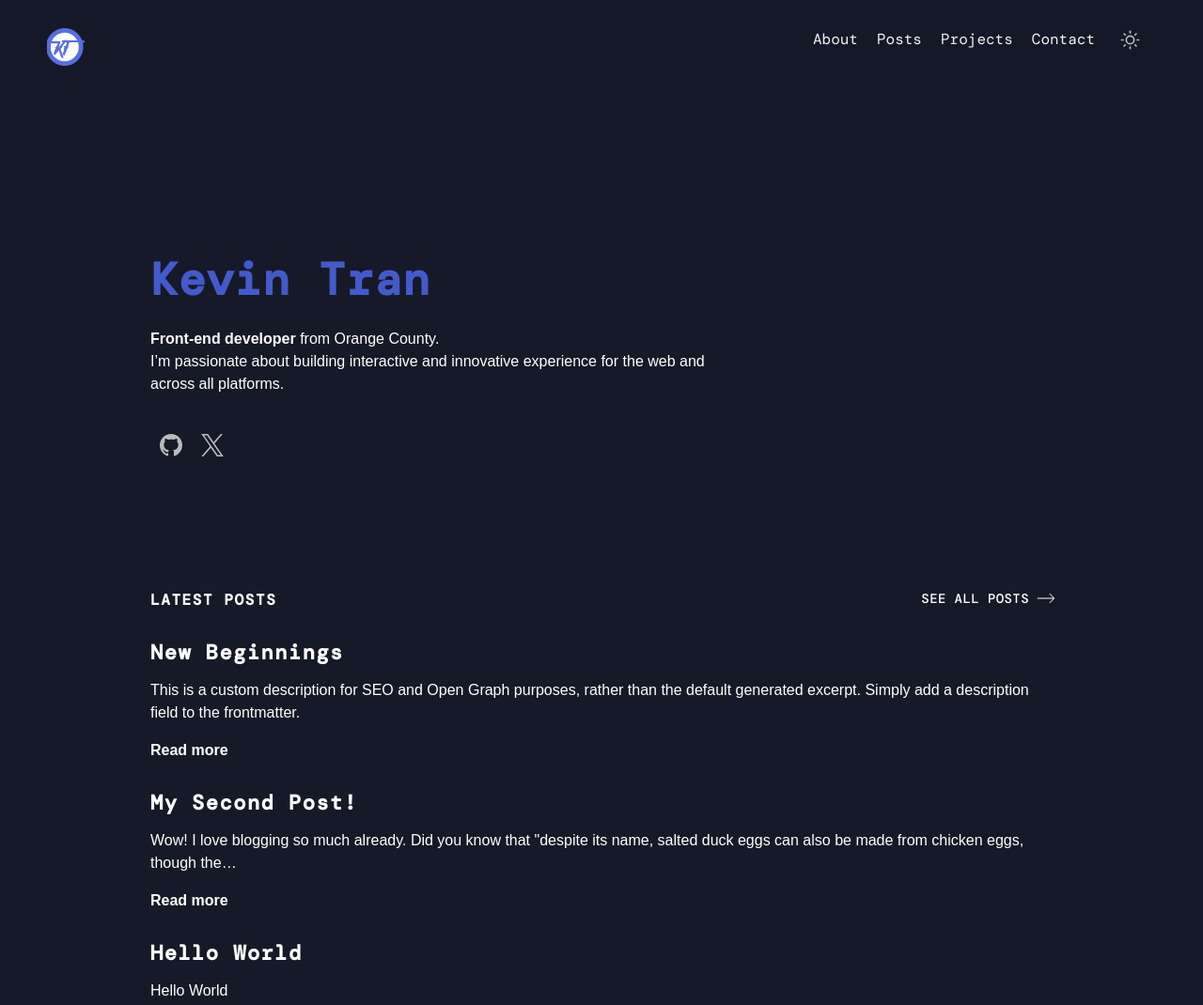
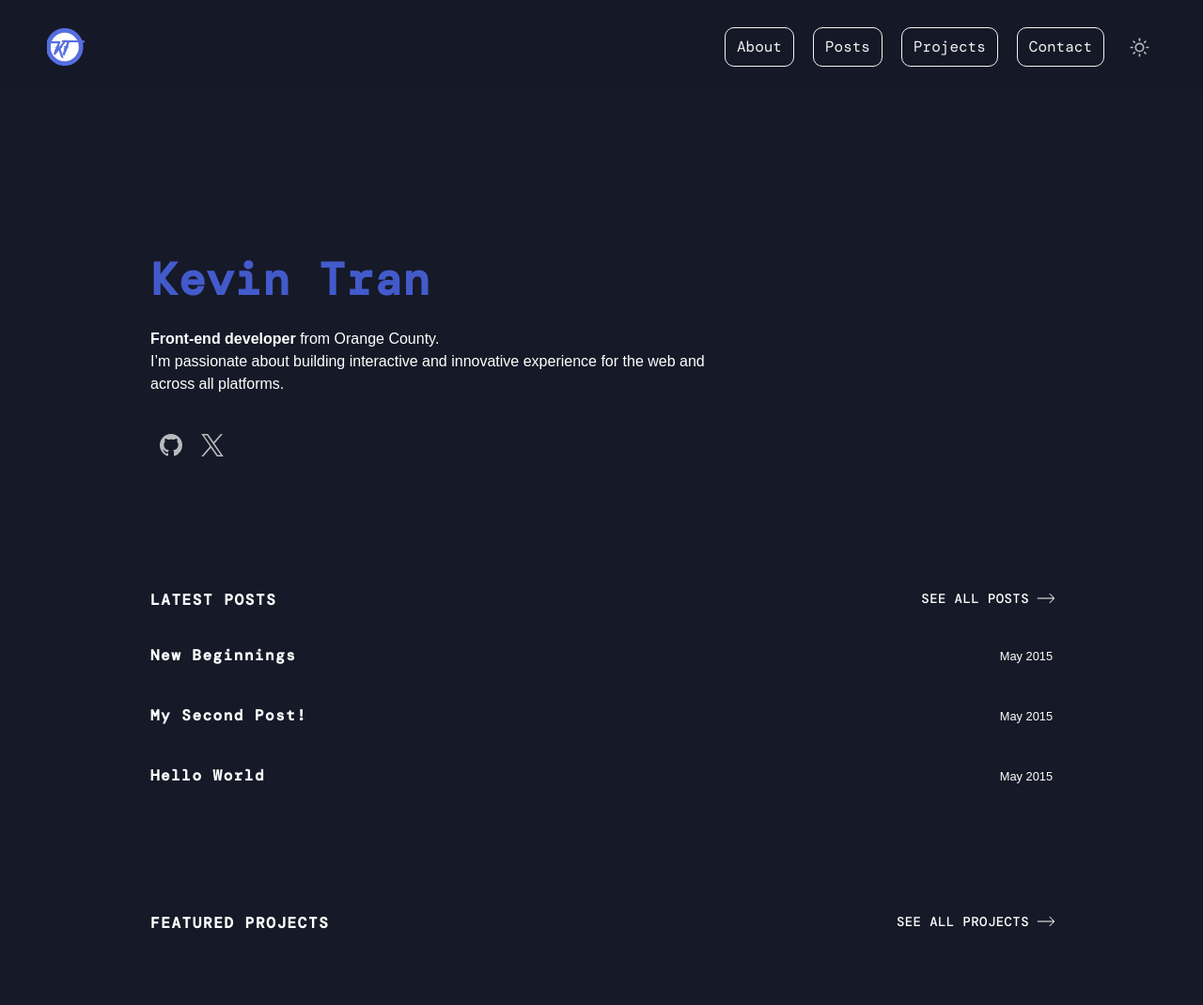
Before and after one commit to nivekt24/kevin-blog, a Gatsby site: page / in a window 1280 px wide. Shown: the top 1070 px of the page at 94% size. Built offline with nearby package versions, Linux system fonts and the light colour scheme; Gatsby itself is replaced by a stand-in of ours; a web font is replaced by a local one.

Commit message:
add new style to post and nav item

```diff
--- a/src/components/menu.js
+++ b/src/components/menu.js
@@ -107,7 +107,8 @@
     width: min(75vw, 400px);
     height: 100vh;
     outline: 0;
-    box-shadow: -10px 0px 30px -15px rgba(2, 12, 27, 0.7);
+    box-shadow: -10px 0px 30px 1000px rgba(2, 12, 27, 0.7),
+      0 0 5px 3px rgba(0, 0, 0, 0.2);
     z-index: 9;
     transform: translateX(${props => (props.$menuOpen ? 0 : 100)}vw);
     visibility: ${props => (props.$menuOpen ? "visible" : "hidden")};
--- a/src/components/nav.js
+++ b/src/components/nav.js
@@ -29,9 +29,15 @@
 
   li {
     display: inline-block;
-    padding: 10px;
+    margin: 10px;
+    border-radius: 10px;
     transition: opacity 0.5s ease;
     cursor: pointer;
+
+    &:not(:last-child) {
+      padding: 8px 12px;
+      border: 1px solid ${props => props.theme.colors.textDark};
+    }
 
     .active {
       font-weight: 800;
--- a/src/components/posts.js
+++ b/src/components/posts.js
@@ -1,6 +1,5 @@
 import React from "react"
 import { Link } from "gatsby"
-import IconRightArrow from "./icons/rightarrow"
 import styled from "styled-components"
 
 const BlogPostWrapper = styled.ol``
@@ -46,16 +45,16 @@
                     <h3>
                       <span itemProp="headline">{title}</span>
                     </h3>
-                    {/* <small>{post.frontmatter.date}</small> */}
+                    <small>{post.frontmatter.date}</small>
                   </header>
-                  <p
+                  {/* <p
                     dangerouslySetInnerHTML={{
                       __html: post.frontmatter.description || post.excerpt,
                     }}
                     itemProp="description"
-                  />
-                  <span style={{ fontWeight: "bold" }}>Read more</span>
-                  <IconRightArrow />
+                  /> */}
+                  {/* <span style={{ fontWeight: "bold" }}>Read more</span>
+                  <IconRightArrow /> */}
                 </StyledLink>
               </section>
             </article>
--- a/src/pages/index.js
+++ b/src/pages/index.js
@@ -93,7 +93,7 @@
           slug
         }
         frontmatter {
-          date(formatString: "MMMM DD, YYYY")
+          date(formatString: "MMMM YYYY")
           title
           description
         }
--- a/src/pages/posts/index.js
+++ b/src/pages/posts/index.js
@@ -11,6 +11,10 @@
   grid-template-columns: repeat(auto-fill, minmax(400px, 1fr));
   gap: 32px;
   padding-top: 32px;
+
+  h3 span {
+    font-size: var(--fontSize-3);
+  }
 
   @media (min-width: 1150px) {
     margin-left: -32px;
--- a/src/style.css
+++ b/src/style.css
@@ -195,7 +195,7 @@
 h4,
 h5,
 h6 {
-  font-weight: var(--fontWeight-bold);
+  /* font-weight: var(--fontWeight-bold); */
   /* color: var(--color-primary); */
 }
 
@@ -327,6 +327,7 @@
 .global-wrapper {
   margin: var(--spacing-0) auto;
   max-width: 1024px;
+  /* max-width: var(--maxWidth-3xl); */
   /* max-width: var(--maxWidth-wrapper); */
   padding: var(--spacing-10) var(--spacing-5);
 }
@@ -349,22 +350,34 @@
   margin-top: var(--spacing-8);
 }
 
-section:hover h3 {
+/* section:hover h3 {
   color: var(--color-primary);
+} */
+
+/* .post-list-item p {
+   margin-bottom: var(--spacing-0);
+} */
+
+.post-list-item h3 {
+  font-size: var(--fontSize-1);
+  margin-bottom: var(--spacing-0);
+  margin-top: var(--spacing-0);
 }
 
-.post-list-item p {
-  /* margin-bottom: var(--spacing-0); */
-}
-
-.post-list-item h3 {
-  font-size: var(--fontSize-3);
-  margin-bottom: var(--spacing-2);
-  margin-top: var(--spacing-0);
+.post-list-item:hover h3 {
+  color: var(--color-primary);
+  /* text-decoration: underline; */
 }
 
 .post-list-item header {
   margin-bottom: var(--spacing-4);
+  background: transparent;
+  /* border-bottom: 1px solid #000; */
+  display: flex;
+  justify-content: space-between;
+  gap: 1rem;
+  padding: 0.4rem 0;
+  text-decoration: none;
 }
 
 .header-link-home {
```
